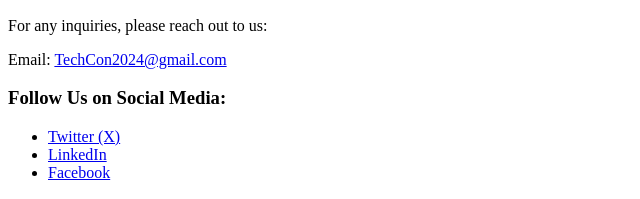
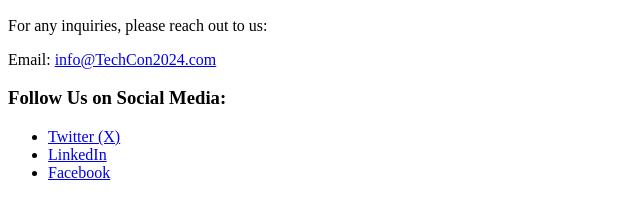
Before and after one commit to Tsh3py/TechCon_HTML, a plain HTML site: page techcon_website/contact.html in a window 1280 px wide. Shown: the part 202-401 px from the top of the page, 0-640 px from the left. Drawn offline with Linux system fonts and the light colour scheme.

Commit message:
feat: TechCon 2024 Contact Page with details, map, and form

```diff
--- a/techcon_website/contact.html
+++ b/techcon_website/contact.html
@@ -22,7 +22,7 @@
         <section>
             <h2>Contact Information</h2>
             <p>For any inquiries, please reach out to us:</p>
-            <p>Email: <a href="mailto:TechCon2024@gmail.com">TechCon2024@gmail.com</a></p>
+            <p>Email: <a href="mailto:info@TechCon2024.com">info@TechCon2024.com</a></p>
 
             <h3>Follow Us on Social Media:</h3>
             <ul>
```
